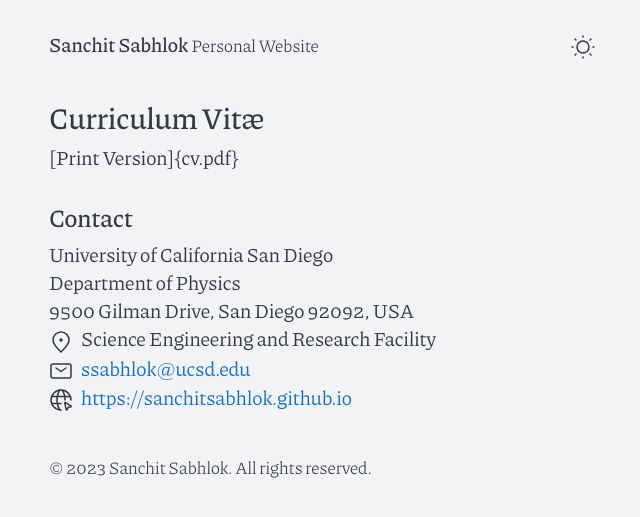
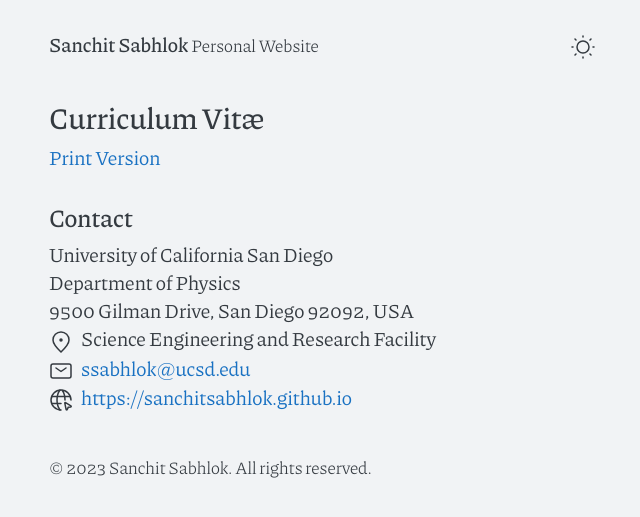
Before and after one commit to sanchitsabhlok/sanchitsabhlok.github.io, a Jekyll site: the page built from cv.md, in a window 1280 px wide. Shown: the top 517 px of the page, without its empty margins (318-958 px from the left). Built offline with Jekyll 4.4.1, drawn with Linux system fonts in a browser that asks for light colours.

Commit message:
Update cv.md

```diff
--- a/cv.md
+++ b/cv.md
@@ -4,6 +4,6 @@ title: CV
 ---
 
 # Curriculum Vitæ
-[Print Version]{cv.pdf}
+[Print Version](/cv.pdf)
 
 {% include contact.html %}
```
